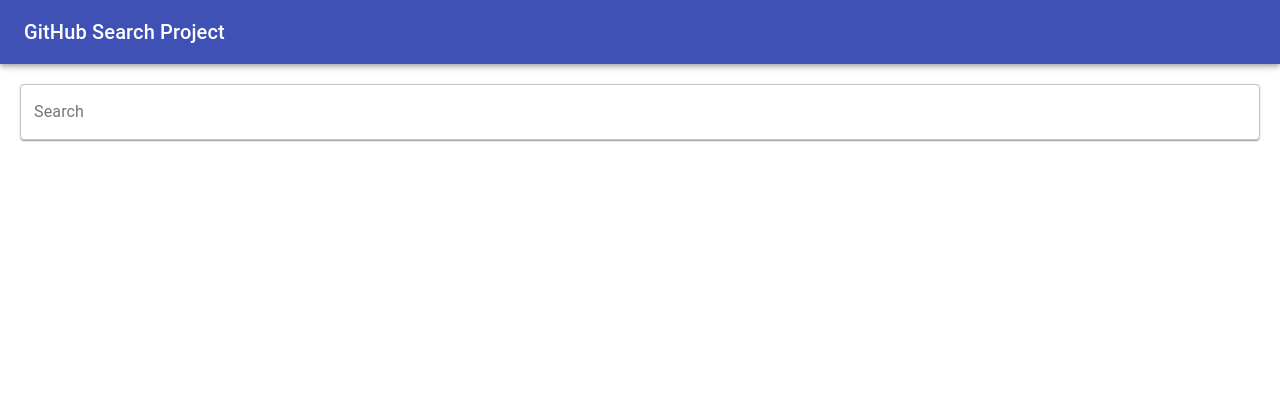
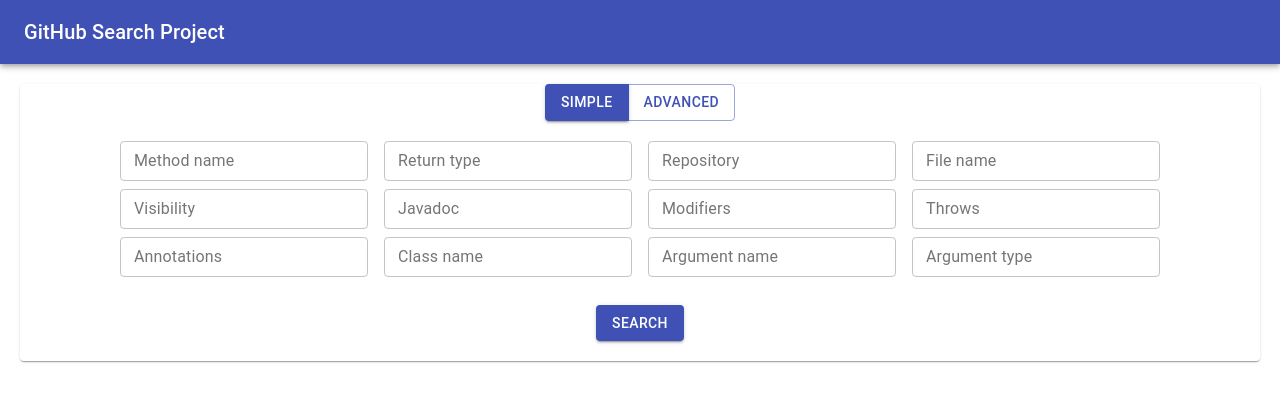
Before and after one commit to andre15silva/DD2476, a React (Create React App) app in the folder frontend/: page / in a window 1280 px wide. Shown: the top 402 px of the page. Built offline with nearby package versions, Linux system fonts and the light colour scheme.

Commit message:
Updated frontend with search fields for each schema field.

```diff
--- a/frontend/src/App.js
+++ b/frontend/src/App.js
@@ -1,42 +1,26 @@
 import './App.css';
 import AppBar from "./AppBar";
-import {IconButton, makeStyles, TextField} from '@material-ui/core/index';
-import Table from '@material-ui/core/Table';
-import TableBody from '@material-ui/core/TableBody';
-import TableCell from '@material-ui/core/TableCell';
-import TableRow from '@material-ui/core/TableRow';
+import {Button, makeStyles, TextField} from '@material-ui/core/index';
 import Paper from '@material-ui/core/Paper';
 import Typography from '@material-ui/core/Typography';
 import Page from './Page';
 import Method from "./Method";
-import React, { useEffect } from 'react';
-import KeyboardArrowDownIcon from '@material-ui/icons/KeyboardArrowDown';
-import KeyboardArrowUpIcon from '@material-ui/icons/KeyboardArrowUp';
+import React  from 'react';
 import fetch from 'cross-fetch';
+import SearchResults from "./SearchResults";
+import ButtonGroup from '@material-ui/core/ButtonGroup';
 
 const useStyles = makeStyles({
-    root: {
-        overflowX: 'auto',
-    },
-    tableRow: {
-        cursor: 'pointer',
-    },
-    expandButton: {
-        marginRight: 7,
-    },
     searchForm: {
         marginBottom: 20,
     },
     searchField: {
-        width: "100%",
+        width: "90%",
     },
-    noResultsFound: {
-        marginTop: 10,
-        marginBottom: 10,
-    },
-    queryTime: {
-        textAlign: 'left',
-        marginBottom: 5,
+    simpleSearchField: {
+        marginLeft: 8,
+        marginRight: 8,
+        marginBottom: 8,
     }
 });
 
@@ -93,12 +77,28 @@
 function App() {
     const classes = useStyles();
 
+    const [advancedSearch, setAdvancedSearch] = React.useState(false);
+
     const [data, setData] = React.useState({
         methods: [],
         expanded: [],
         queryTime: 0,
         error: false,
     });
+
+
+    const [nameInputValue, setNameInputValue] = React.useState("");
+    const [returnTypeInputValue, setReturnTypeInputValue] = React.useState("");
+    const [repositoryInputValue, setRepositoryInputValue] = React.useState("");
+    const [fileInputValue, setFileInputValue] = React.useState("");
+    const [visibilityInputValue, setVisibilityInputValue] = React.useState("");
+    const [javaDocInputValue, setJavaDocInputValue] = React.useState("");
+    const [modifiersInputValue, setModifiersInputValue] = React.useState("");
+    const [thrownInputValue, setThrownInputValue] = React.useState("");
+    const [annotationsInputValue, setAnnotationsInputValue] = React.useState("");
+    const [classNameInputValue, setClassNameInputValue] = React.useState("");
+    const [argumentNameInputValue, setArgumentNameInputValue] = React.useState("");
+    const [argumentTypeInputValue, setArgumentTypeInputValue] = React.useState("");
 
     const [searchInputValue, setSearchInputValue] = React.useState('');
 
@@ -114,14 +114,59 @@
     function onFormSubmit(e) {
         e.preventDefault();
 
+        let query;
+        if (advancedSearch) {
+            query = searchInputValue;
+        } else {
+            let queryParts = [];
+            if (nameInputValue.length > 0) {
+                queryParts.push("name:(" + nameInputValue + ")");
+            }
+            if (returnTypeInputValue.length > 0) {
+                queryParts.push("returnType:(" + returnTypeInputValue + ")");
+            }
+            if (repositoryInputValue.length > 0) {
+                queryParts.push("repository:(" + repositoryInputValue + ")");
+            }
+            if (fileInputValue.length > 0) {
+                queryParts.push("file:(" + fileInputValue + ")");
+            }
+            if (visibilityInputValue.length > 0) {
+                queryParts.push("visibility:(" + visibilityInputValue + ")");
+            }
+            if (javaDocInputValue.length > 0) {
+                queryParts.push("javaDoc:(" + javaDocInputValue + ")");
+            }
+            if (modifiersInputValue.length > 0) {
+                queryParts.push("modifiers:(" + modifiersInputValue + ")");
+            }
+            if (thrownInputValue.length > 0) {
+                queryParts.push("thrown:(" + thrownInputValue + ")");
+            }
+            if (annotationsInputValue.length > 0) {
+                queryParts.push("annotations:(" + annotationsInputValue + ")");
+            }
+            if (classNameInputValue.length > 0) {
+                queryParts.push("className:(" + classNameInputValue + ")");
+            }
+            if (argumentNameInputValue.length > 0) {
+                queryParts.push("arguments.name:(" + argumentNameInputValue + ")");
+            }
+            if (argumentTypeInputValue.length > 0) {
+                queryParts.push("arguments.type:(" + argumentTypeInputValue + ")");
+            }
+            query = queryParts.join(' AND ');
+            setSearchInputValue(query);
+        }
+
         elasticSearchRequest("code/method/_search", "POST", {
             "query": {
                 "query_string": {
-                    "query": searchInputValue
+                    "query": query
                 }
             },
             "from" : 0,
-            "size" : 1000,
+            "size" : 100,
             }
         ).then((result) => {
             setHasSearched(true);
@@ -157,6 +202,12 @@
       <Page>
           <Paper className={classes.searchForm}>
               <form noValidate autoComplete="off" onSubmit={(e) => onFormSubmit(e)}>
+                  <ButtonGroup color="primary" aria-label="outlined primary button group">
+                      <Button onClick={() => setAdvancedSearch(!advancedSearch)} variant={advancedSearch ? "outlined" : "contained"}>Simple</Button>
+                      <Button onClick={() => setAdvancedSearch(!advancedSearch)} variant={advancedSearch ? "contained" : "outlined"}>Advanced</Button>
+                  </ButtonGroup>
+                  <br/> <br/>
+                  {advancedSearch ?
                       <TextField
                           value={searchInputValue}
                           onInput={e => setSearchInputValue(e.target.value)}
@@ -164,6 +215,109 @@
                           id="outlined-basic"
                           label="Search"
                           variant="outlined" />
+                      :
+                      <React.Fragment>
+                          <TextField
+                              className={classes.simpleSearchField}
+                              value={nameInputValue}
+                              onInput={e => setNameInputValue(e.target.value)}
+                              id="outlined-basic"
+                              label="Method name"
+                              variant="outlined"
+                              size={"small"} />
+                          <TextField
+                              className={classes.simpleSearchField}
+                              value={returnTypeInputValue}
+                              onInput={e => setReturnTypeInputValue(e.target.value)}
+                              id="outlined-basic"
+                              label="Return type"
+                              variant="outlined"
+                              size={"small"} />
+                          <TextField
+                              className={classes.simpleSearchField}
+                              value={repositoryInputValue}
+                              onInput={e => setRepositoryInputValue(e.target.value)}
+                              id="outlined-basic"
+                              label="Repository"
+                              variant="outlined"
+                              size={"small"} />
+                          <TextField
+                              className={classes.simpleSearchField}
+                              value={fileInputValue}
+                              onInput={e => setFileInputValue(e.target.value)}
+                              id="outlined-basic"
+                              label="File name"
+                              variant="outlined"
+                              size={"small"} />
+                          <TextField
+                              className={classes.simpleSearchField}
+                              value={visibilityInputValue}
+                              onInput={e => setVisibilityInputValue(e.target.value)}
+                              id="outlined-basic"
+                              label="Visibility"
+                              variant="outlined"
+                              size={"small"} />
+                          <TextField
+                              className={classes.simpleSearchField}
+                              value={javaDocInputValue}
+                              onInput={e => setJavaDocInputValue(e.target.value)}
+                              id="outlined-basic"
+                              label="Javadoc"
+                              variant="outlined"
+                              size={"small"} />
+                          <TextField
+                              className={classes.simpleSearchField}
+                              value={modifiersInputValue}
+                              onInput={e => setModifiersInputValue(e.target.value)}
+                              id="outlined-basic"
+                              label="Modifiers"
+                              variant="outlined"
+                              size={"small"} />
+                          <TextField
+                              className={classes.simpleSearchField}
+                              value={thrownInputValue}
+                              onInput={e => setThrownInputValue(e.target.value)}
+                              id="outlined-basic"
+                              label="Throws"
+                              variant="outlined"
+                              size={"small"} />
+                          <TextField
+                              className={classes.simpleSearchField}
+                              value={annotationsInputValue}
+                              onInput={e => setAnnotationsInputValue(e.target.value)}
+                              id="outlined-basic"
+                              label="Annotations"
+                              variant="outlined"
+                              size={"small"} />
+                          <TextField
+                              className={classes.simpleSearchField}
+                              value={classNameInputValue}
+                              onInput={e => setClassNameInputValue(e.target.value)}
+                              id="outlined-basic"
+                              label="Class name"
+                              variant="outlined"
+                              size={"small"} />
+                          <TextField
+                              className={classes.simpleSearchField}
+                              value={argumentNameInputValue}
+                              onInput={e => setArgumentNameInputValue(e.target.value)}
+                              id="outlined-basic"
+                              label="Argument name"
+                              variant="outlined"
+                              size={"small"} />
+                          <TextField
+                              className={classes.simpleSearchField}
+                              value={argumentTypeInputValue}
+                              onInput={e => setArgumentTypeInputValue(e.target.value)}
+                              id="outlined-basic"
+                              label="Argument type"
+                              variant="outlined"
+                              size={"small"} />
+                      </React.Fragment>
+                     }
+                     <br/><br/>
+                    <Button color={"primary"}  variant={"contained"} type={"submit"}>Search</Button>
+                    <br/><br/>
               </form>
           </Paper>
 
@@ -172,63 +326,8 @@
           }
 
           {hasSearched &&
-            <div>
-                <Typography color={"textSecondary"} className={classes.queryTime}>{data.methods.length} results in {data.queryTime} ms</Typography>
-                <Paper className={classes.root}>
-                    {data.methods.length === 0 ? (
-                        <Typography className={classes.noResultsFound}>No results found</Typography>
-                    ) : (
-                        <div>
-                            <Table>
-                                <TableBody>
-                                    {data.methods.map((method, index) => (
-                                        <TableRow
-                                            hover={!data.expanded[index] ? true : undefined}
-                                            onClick={(e) => rowClick(e, index)}
-                                            key={index}
-                                            className={classes.tableRow}
-                                        >
-                                            <TableCell component="th" scope="row">
-                                                <Typography
-                                                    color="textPrimary">
-                                                    <IconButton className={classes.expandButton} aria-label="expand row" size="small" onClick={(e) => rowClick(e, index)}>
-                                                        {data.expanded[index] ? <KeyboardArrowUpIcon /> : <KeyboardArrowDownIcon />}
-                                                    </IconButton>
-                                                    {method.toString()}
-                                                </Typography> <Typography color={"textSecondary"}>Defined in class {method.className} in repository {method.repository}</Typography>
-                                                {data.expanded[index] && (
-                                                    <div
-                                                        onClick={(e) => {
-                                                            e.stopPropagation();
-                                                        }}
-                                                    >
-                                                        <hr />
-                                                        <p>Method name: {method.name}</p>
-                                                        <p>Return type: {method.returnType}</p>
-                                                        <p>Arguments: {method.arguments.map(arg => arg.toString()).join(', ')}</p>
-                                                        <p>Visibility: {method.visibility}</p>
-                                                        <p>Javadoc: {method.javaDoc}</p>
-                                                        <p>Modifiers: {method.modifiers.join(', ')}</p>
-                                                        <p>Throws: {method.thrown.join(', ')}</p>
-                                                        <p>Annotations: {method.annotations.join(', ')}</p>
-                                                        <p>Class name {method.className}</p>
-                                                        <p>Repository: <a rel="noreferrer" target="_blank" href={"https://github.com/" + method.repository}>{method.repository}</a></p>
-                                                        <p>File: <a rel="noreferrer" target="_blank" href={method.fileUrl}>{method.file}</a></p>
-                                                        <p>Line number: <a rel="noreferrer" target="_blank" href={method.fileUrl + "#L" + method.lineNumber}>{method.lineNumber}</a></p>
-                                                        <p><a rel="noreferrer" target="_blank" href={method.fileUrl + "#L" + method.lineNumber}>Go to code</a></p>
-                                                    </div>
-                                                )}
-                                            </TableCell>
-                                        </TableRow>
-                                    ))}
-                                </TableBody>
-                            </Table>
-                        </div>
-                    )}
-                </Paper>
-            </div>
+            <SearchResults data={data} rowClick={rowClick}/>
           }
-
       </Page>
     </div>
   );
--- /dev/null
+++ b/frontend/src/SearchResults.jsx
@@ -0,0 +1,110 @@
+import React from 'react';
+import {IconButton, makeStyles} from '@material-ui/core/index';
+import PropTypes from 'prop-types';
+import Typography from "@material-ui/core/Typography";
+import Paper from "@material-ui/core/Paper";
+import Table from "@material-ui/core/Table";
+import TableBody from "@material-ui/core/TableBody";
+import TableRow from "@material-ui/core/TableRow";
+import TableCell from "@material-ui/core/TableCell";
+import KeyboardArrowUpIcon from "@material-ui/icons/KeyboardArrowUp";
+import KeyboardArrowDownIcon from "@material-ui/icons/KeyboardArrowDown";
+
+const useStyles = makeStyles({
+  root: {
+    overflowX: 'auto',
+  },
+  tableRow: {
+    cursor: 'pointer',
+  },
+  expandButton: {
+    marginRight: 7,
+  },
+  noResultsFound: {
+    marginTop: 10,
+    marginBottom: 10,
+  },
+  queryTime: {
+    textAlign: 'left',
+    marginBottom: 5,
+  }
+});
+
+function SearchResults({data, rowClick}) {
+  const classes = useStyles();
+
+  return (
+    <div>
+        <Typography color={"textSecondary"} className={classes.queryTime}>{data.methods.length} results in {data.queryTime} ms</Typography>
+        <Paper className={classes.root}>
+          {data.methods.length === 0 ? (
+              <Typography className={classes.noResultsFound}>No results found</Typography>
+          ) : (
+              <div>
+                <Table>
+                  <TableBody>
+                    {data.methods.map((method, index) => (
+                        <TableRow
+                            hover={!data.expanded[index] ? true : undefined}
+                            onClick={(e) => rowClick(e, index)}
+                            key={index}
+                            className={classes.tableRow}
+                        >
+                          <TableCell component="th" scope="row">
+                            <Typography
+                                color="textPrimary">
+                              <IconButton className={classes.expandButton} aria-label="expand row" size="small" onClick={(e) => rowClick(e, index)}>
+                                {data.expanded[index] ? <KeyboardArrowUpIcon /> : <KeyboardArrowDownIcon />}
+                              </IconButton>
+                              {method.toString()}
+                            </Typography> <Typography color={"textSecondary"}>Defined in class {method.className} in repository {method.repository}</Typography>
+                            {data.expanded[index] && (
+                                <div
+                                    onClick={(e) => {
+                                      e.stopPropagation();
+                                    }}
+                                >
+                                  <hr />
+                                  <p>Method name: {method.name}</p>
+                                  <p>Return type: {method.returnType}</p>
+                                  <p>Arguments: {method.arguments.map(arg => arg.toString()).join(', ')}</p>
+                                  <p>Visibility: {method.visibility}</p>
+                                  <p>Javadoc: {method.javaDoc}</p>
+                                  <p>Modifiers: {method.modifiers.join(', ')}</p>
+                                  <p>Throws: {method.thrown.join(', ')}</p>
+                                  <p>Annotations: {method.annotations.join(', ')}</p>
+                                  <p>Class name {method.className}</p>
+                                  <p>Repository: <a rel="noreferrer" target="_blank" href={"https://github.com/" + method.repository}>{method.repository}</a></p>
+                                  <p>File: <a rel="noreferrer" target="_blank" href={method.fileUrl}>{method.file}</a></p>
+                                  <p>Line number: <a rel="noreferrer" target="_blank" href={method.fileUrl + "#L" + method.lineNumber}>{method.lineNumber}</a></p>
+                                  <p><a rel="noreferrer" target="_blank" href={method.fileUrl + "#L" + method.lineNumber}>Go to code</a></p>
+                                </div>
+                            )}
+                          </TableCell>
+                        </TableRow>
+                    ))}
+                  </TableBody>
+                </Table>
+              </div>
+          )}
+        </Paper>
+      </div>
+  );
+}
+
+SearchResults.propTypes = {
+  rest: PropTypes.object,
+  rowClick: PropTypes.func
+};
+
+SearchResults.defaultProps = {
+  data: {
+    methods: [],
+    expanded: [],
+    queryTime: 0,
+    error: false,
+  },
+  rowClick: null,
+};
+
+export default SearchResults;
```
Lines whose indentation alone changed are shown as unchanged.
